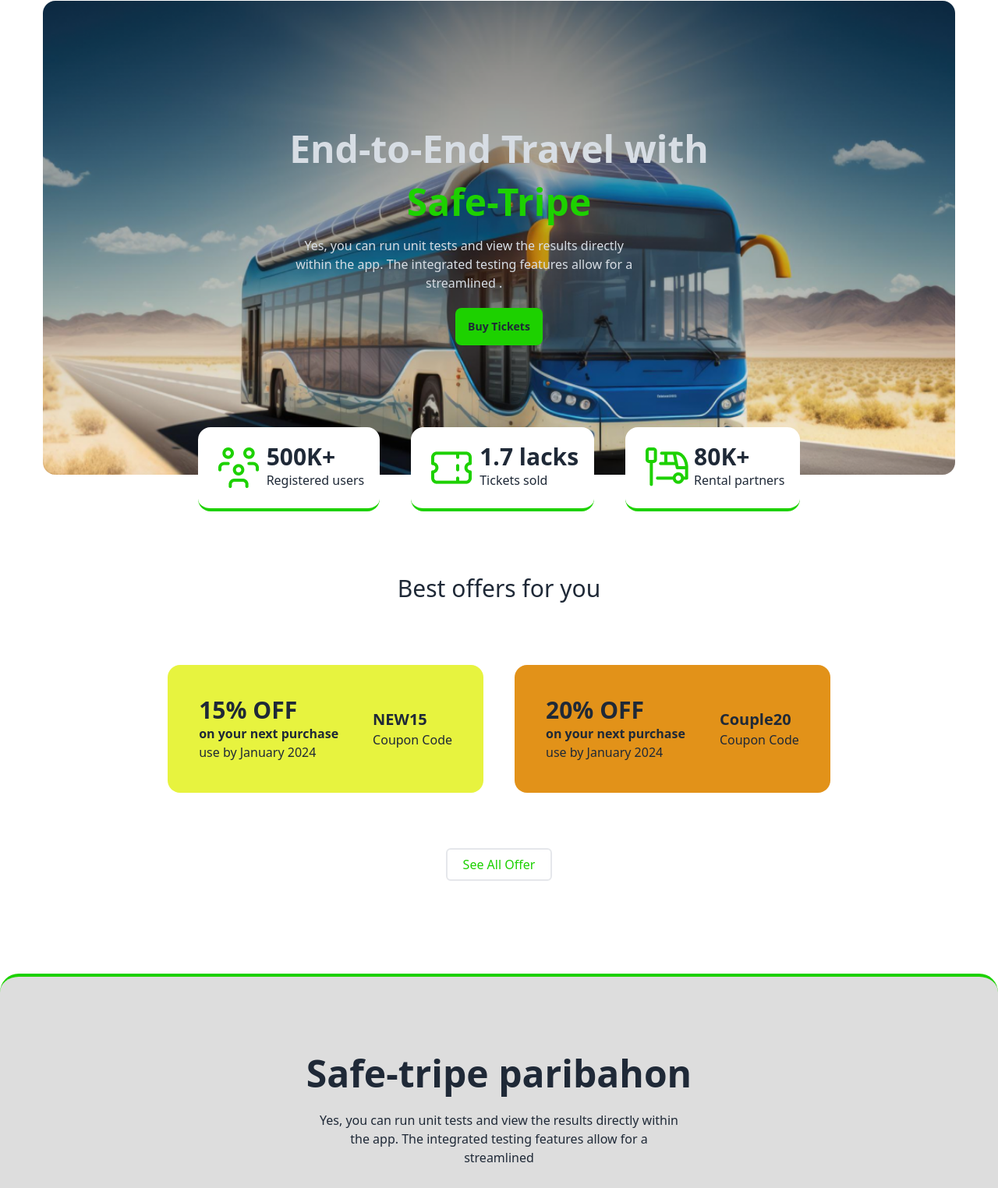
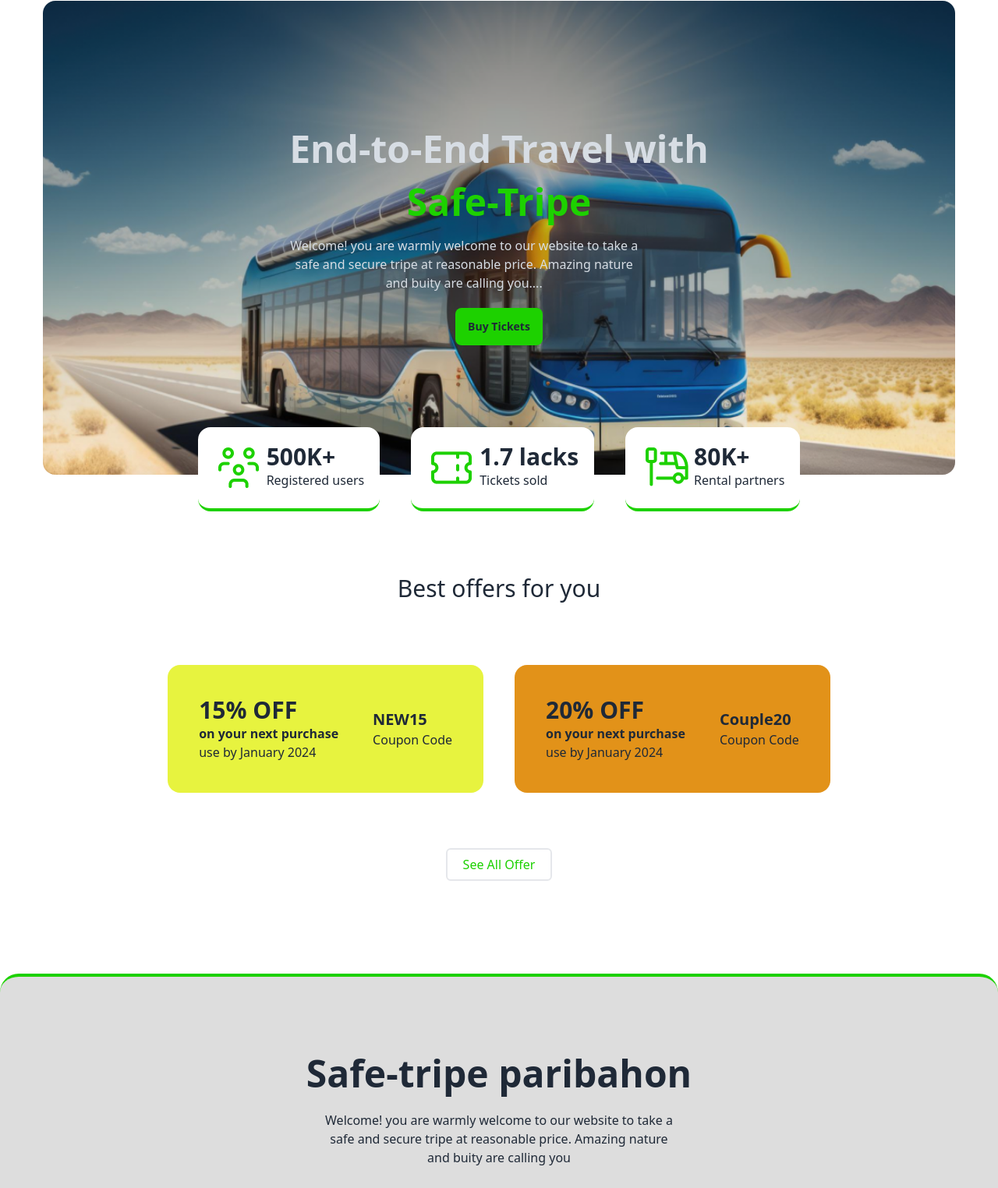
Before and after one commit to shahadatHossainSumon/assignment5, a plain HTML site: page index.html in a window 1280 px wide. Shown: the part 67-1591 px from the top of the page at 78% size. Drawn offline with nearby package versions, Linux system fonts and the light colour scheme.

Commit message:
change dummy data

```diff
--- a/index.html
+++ b/index.html
@@ -107,8 +107,7 @@
                             <div class="text-center py-[150px]">
                                 <h1 class="mb-5 text-5xl font-bold">End-to-End Travel with </h1>
                                 <h1 class="mb-5 text-5xl font-bold text-[#1DD100]">Safe-Tripe</h1>
-                                <p class="mb-5 text-center max-w-md">Yes, you can run unit tests and view the results
-                                    directly within the app. The integrated testing features allow for a streamlined .</p>
+                                <p class="mb-5 text-center max-w-md">Welcome! you are warmly welcome to our website to take a safe and secure tripe at reasonable price. Amazing nature and buity are calling you....</p>
                                 <button class="btn border-none bg-[#1DD100]"><a href="#buyTicket">Buy Tickets</a></button>
                             </div>
                         </div>
@@ -199,9 +198,7 @@
                 <div class="ticket-wrapper pt-[100px]">
                     <div class="title text-center w-[60%] mx-auto">
                         <h1 class="text-5xl font-bold">Safe-tripe paribahon</h1>
-                        <p class="py-6 mb-10 w-[60%] mx-auto">Yes, you can run unit tests and view the results directly
-                            within the app. The integrated
-                            testing features allow for a streamlined</p>
+                        <p class="py-6 mb-10 w-[60%] mx-auto">Welcome! you are warmly welcome to our website to take a safe and secure tripe at reasonable price. Amazing nature and buity are calling you </p>
                     </div>
                 </div>
 
```
